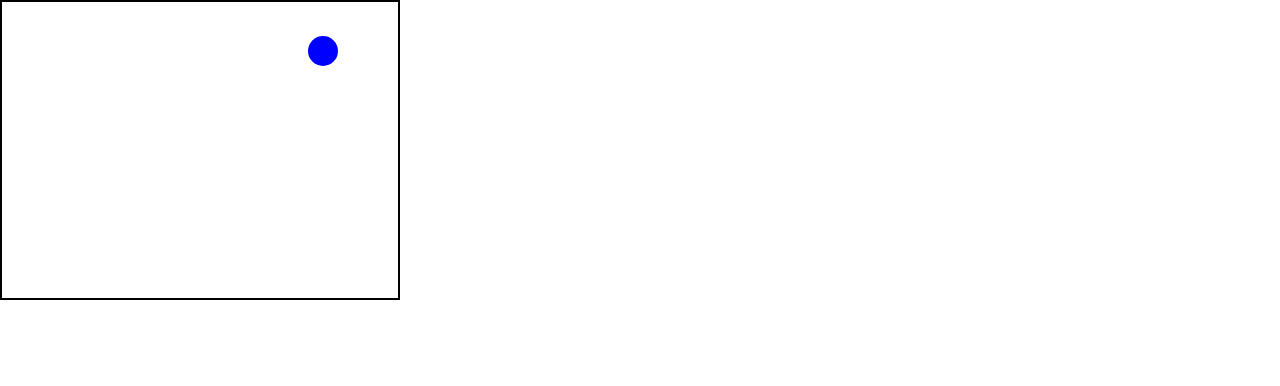
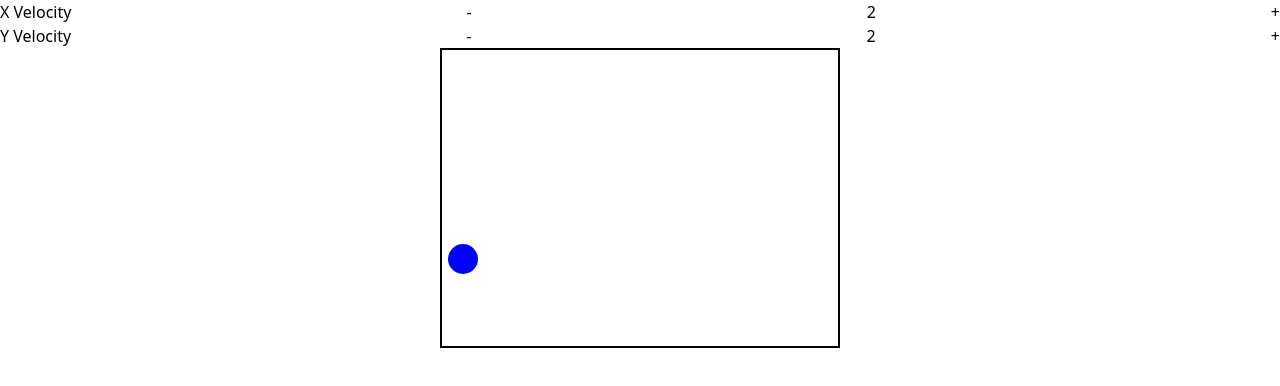
Before and after one commit to danielgavidia/fractal-ai-art, a React (Vite) app in the folder frontend/: page / in a window 1280 px wide. Shown: the top 386 px of the page. Built offline with nearby package versions, Linux system fonts and the light colour scheme.

Commit message:
Added simple logic in Editor component that affects bouncing ball component

```diff
--- a/frontend/src/App.tsx
+++ b/frontend/src/App.tsx
@@ -2,7 +2,7 @@ import Editor from "./components/Editor";
 
 const App = () => {
 	return (
-		<div>
+		<div className="w-full">
 			<Editor />
 		</div>
 	);
--- a/frontend/src/components/BouncingBall.tsx
+++ b/frontend/src/components/BouncingBall.tsx
@@ -1,11 +1,21 @@
-import React, { useState, useEffect } from "react";
+import { useState, useEffect } from "react";
 
-const BouncingBall: React.FC = () => {
+interface BouncingBallProps {
+	xVelocity: number;
+	yVelocity: number;
+}
+
+const BouncingBall = ({ xVelocity, yVelocity }: BouncingBallProps) => {
 	const [position, setPosition] = useState({ x: 50, y: 50 });
-	const [velocity, setVelocity] = useState({ x: 2, y: 2 });
+	const [velocity, setVelocity] = useState({ x: xVelocity, y: yVelocity });
 	const ballSize = 30; // Ball diameter
 	const boxWidth = 400; // Width of the rectangular space
 	const boxHeight = 300; // Height of the rectangular space
+
+	useEffect(() => {
+		setPosition({ x: 50, y: 50 });
+		setVelocity({ x: xVelocity, y: yVelocity });
+	}, [xVelocity, yVelocity]);
 
 	useEffect(() => {
 		const interval = setInterval(() => {
--- a/frontend/src/components/Editor.tsx
+++ b/frontend/src/components/Editor.tsx
@@ -1,9 +1,47 @@
+import { useState } from "react";
 import BouncingBall from "./BouncingBall";
 
 const Editor = () => {
+	const [xVelocity, setXVelocity] = useState<number>(2);
+	const [yVelocity, setYVelocity] = useState<number>(2);
+
+	const xBounds = { upper: 20, lower: 0 };
+	const yBounds = { upper: 20, lower: 0 };
+
+	function handleSetVelocity(type: string, increase: boolean): void {
+		if (type === "x" && increase && xVelocity < xBounds.upper) {
+			setXVelocity((prev) => prev + 2);
+		} else if (type === "x" && !increase && xVelocity > xBounds.lower) {
+			setXVelocity((prev) => prev - 2);
+		} else if (type === "y" && increase && yVelocity < yBounds.upper) {
+			setYVelocity((prev) => prev + 2);
+		} else if (type === "y" && !increase && yVelocity > yBounds.lower) {
+			setYVelocity((prev) => prev - 2);
+		}
+	}
+
 	return (
-		<div>
-			<BouncingBall />
+		<div className="w-full justify-center">
+			{/* Edit X velocity */}
+			<div className="flex justify-between">
+				<p>X Velocity</p>
+				<button onClick={() => handleSetVelocity("x", false)}>-</button>
+				<p>{xVelocity}</p>
+				<button onClick={() => handleSetVelocity("x", true)}>+</button>
+			</div>
+
+			{/* Edit Y velocity */}
+			<div className="flex justify-between">
+				<p>Y Velocity</p>
+				<button onClick={() => handleSetVelocity("y", false)}>-</button>
+				<p>{yVelocity}</p>
+				<button onClick={() => handleSetVelocity("y", true)}>+</button>
+			</div>
+
+			{/* Bouncing Ball viewer */}
+			<div className="w-full flex justify-center">
+				<BouncingBall xVelocity={xVelocity} yVelocity={yVelocity} />
+			</div>
 		</div>
 	);
 };
```
